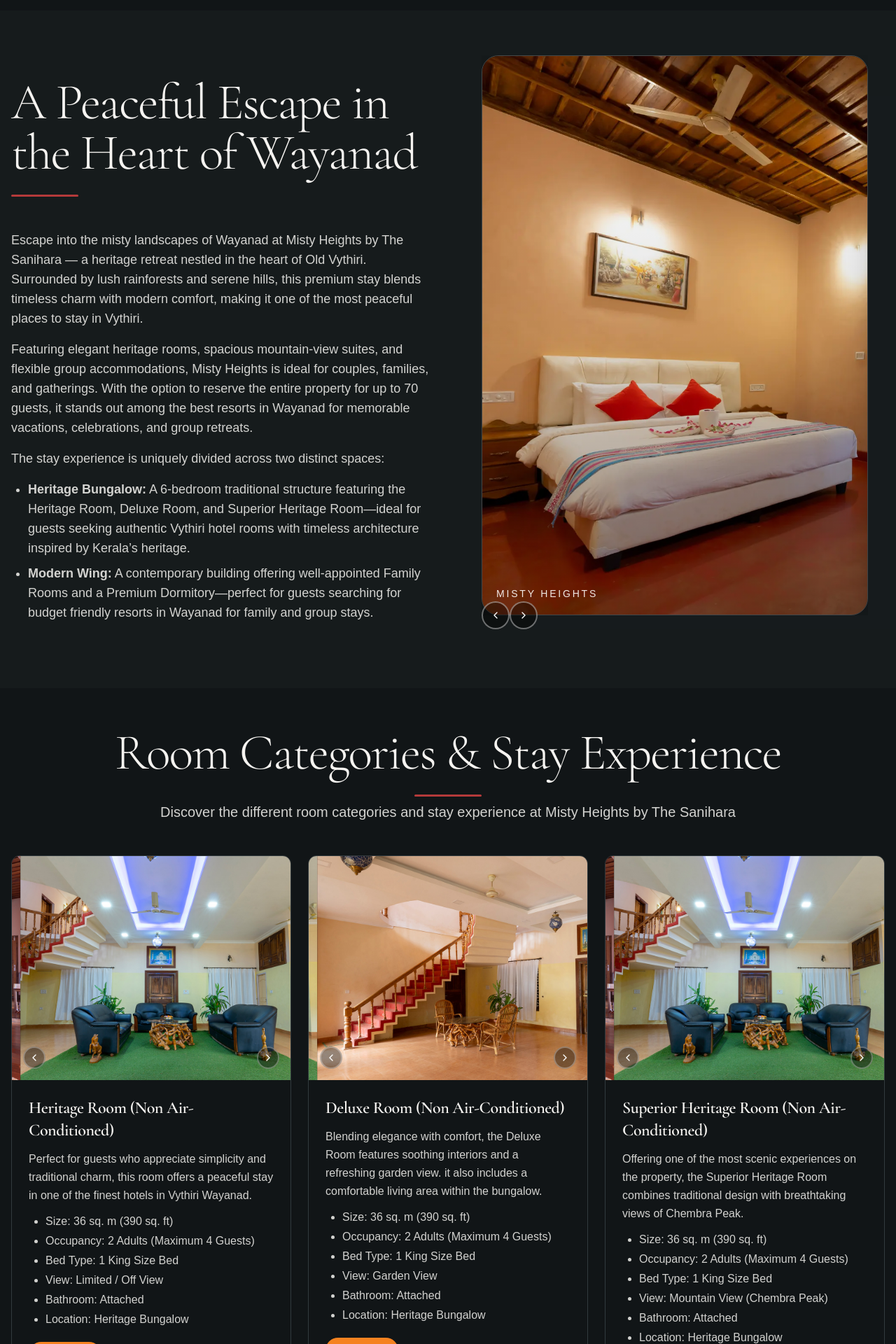
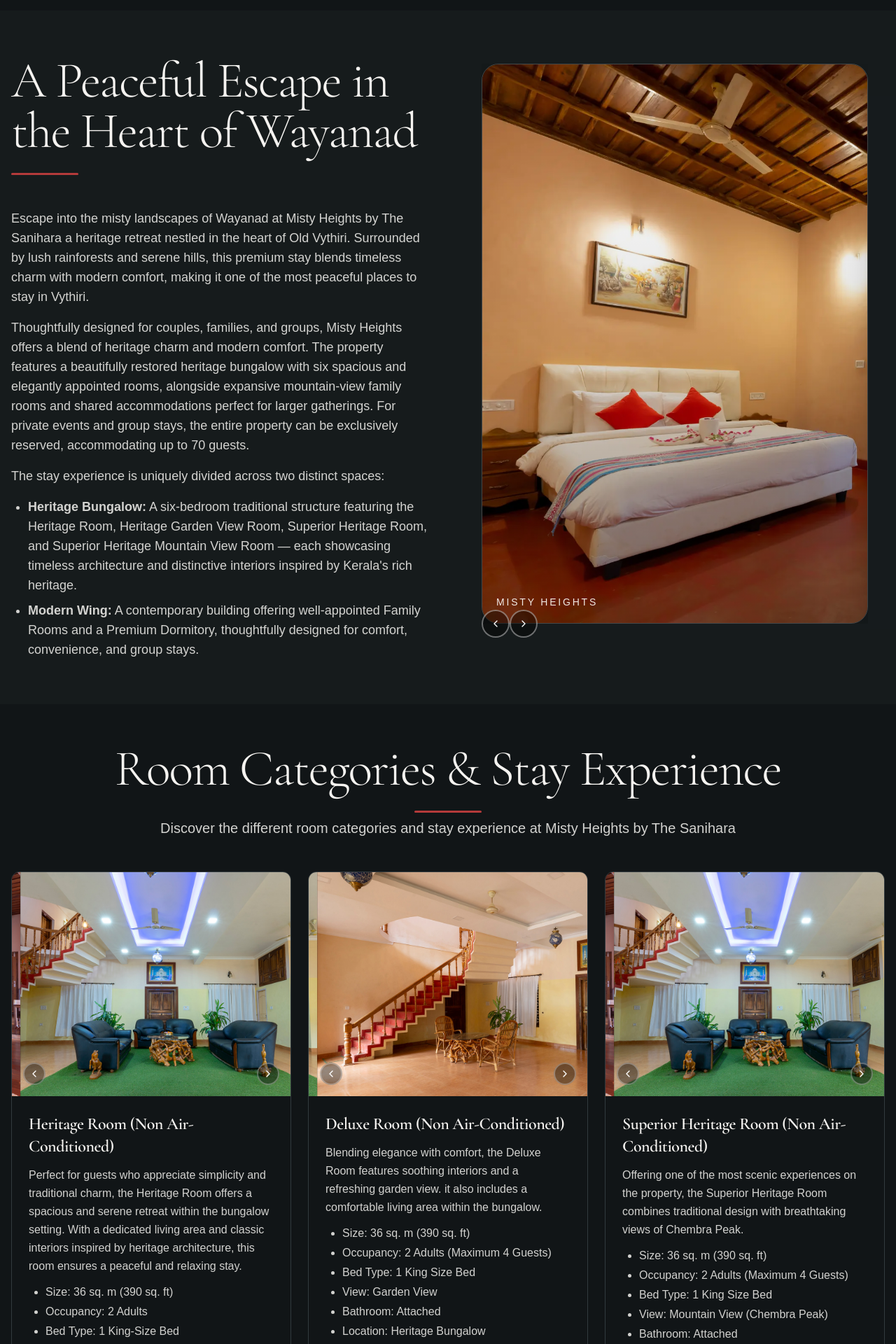
Before and after one commit to moguls-web/sanihara, a Next.js app: page /hotels/misty-heights-by-the-sanihara in a window 1280 px wide. Shown: the part 880-2800 px from the top of the page at 70% size. Built offline with nearby package versions, Linux system fonts and the light colour scheme.

Commit message:
sanihara 21.07.2026

```diff
--- a/app/hotels/misty-heights-by-the-sanihara/page.jsx
+++ b/app/hotels/misty-heights-by-the-sanihara/page.jsx
@@ -43,12 +43,12 @@
     {
         title: "Heritage Room (Non Air-Conditioned)",
         description:
-            "Perfect for guests who appreciate simplicity and traditional charm, this room offers a peaceful stay in one of the finest hotels in Vythiri Wayanad.",
+            "Perfect for guests who appreciate simplicity and traditional charm, the Heritage Room offers a spacious and serene retreat within the bungalow setting. With a dedicated living area and classic interiors inspired by heritage architecture, this room ensures a peaceful and relaxing stay.",
         details: [
             "Size: 36 sq. m (390 sq. ft)",
-            "Occupancy: 2 Adults (Maximum 4 Guests)",
-            "Bed Type: 1 King Size Bed",
-            "View: Limited / Off View",
+            "Occupancy: 2 Adults",
+            "Bed Type: 1 King-Size Bed",
+            "View: Off View",
             "Bathroom: Attached",
             "Location: Heritage Bungalow",
         ],
@@ -127,21 +127,21 @@
         title: "Swimming Pool",
         image: freeImages.pool,
         description:
-            "Surrounded by the dense tropical greenery of Misty Heights, the swimming pool offers a serene escape where nature and relaxation come together effortlessly. Recognized as a preferred Wayanad resort with pool, the space is framed by lush landscapes and peaceful surroundings, creating the perfect setting for a refreshing swim or a quiet moment of calm.",
+            "Set in the heart of dense tropical foliage, our elegantly designed swimming pool offers a serene escape. Surrounded by natural greenery, the pool area provides both privacy and tranquility, making it ideal for a refreshing dip or quiet relaxation. The stone-paved deck enhances the aesthetic while ensuring comfort and safety.",
     },
     {
         title: "Panoramic View Deck",
         image: freeImages.deck,
         description:
-            "Enjoy misty hill views at one of the most scenic hotels in Vythiri Kerala. Experience breathtaking views from our elevated open-air deck, crafted with traditional roofing and architectural elegance. Overlooking misty hills and swaying palm groves, this space is perfect for enjoying morning coffee, reading, or simply soaking in the calm of nature—especially during light rains or foggy evenings.",
+            "Experience breathtaking views from our elevated open-air deck, crafted with traditional roofing and architectural elegance. Overlooking misty hills and swaying palm groves, this space is perfect for enjoying a morning coffee, reading, or simply soaking in the calm of nature — especially during light rains or foggy evenings.",
     },
     {
         title: "Children's Play Area",
         image: freeImages.kids,
         description:
-            "Perfect for families looking for Wayanad resorts for family with kid-friendly amenities. Families traveling with children will appreciate our thoughtfully arranged play zone. Set amidst bamboo groves and shaded greenery, the area features safe and colorful play equipment that encourages outdoor fun and exploration.",
+            "Families traveling with children will appreciate our thoughtfully arranged play zone. Set amidst bamboo groves and shaded greenery, the area features safe and colorful play equipment that encourages outdoor fun and exploration.",
         bullets: [
-            "Slides, swings, and merry-go-round",
+            "Slides, swings, and a merry-go-round",
             "Safe, natural surroundings",
             "Ideal for family stays",
         ],
@@ -150,8 +150,11 @@
         title: "Bonfire Experience",
         image: freeImages.bonfire,
         description:
-            "A memorable highlight for guests staying at one of the coziest resorts in Vythiri. As evening descends, the bonfire area transforms into a warm and inviting space for guests to unwind. Gather around the glowing fire, share stories, and enjoy the serene ambiance of Wayanad’s cool nights. It’s an ideal setting for families, friends, or couples seeking a relaxed and memorable outdoor experience.",
-        bullets: ["Perfect for group gatherings", "Cozy atmosphere amidst nature"],
+            "As evening descends, the bonfire area transforms into a warm and inviting space where guests can unwind. Gather around the glowing fire, share stories, and enjoy the serene ambiance of Wayanad's cool nights. An ideal setting for families, friends, or couples seeking a relaxed and memorable outdoor experience.",
+        bullets: [
+            "Perfect for group gatherings",
+            "Cozy atmosphere amidst nature",
+        ],
     },
     {
         title: "Badminton Court",
@@ -255,18 +258,17 @@
                 <div className="absolute inset-0 bg-black/55" />
                 <div className="container relative z-10 mx-auto px-4 text-center">
                     <h1 className="text-4xl md:text-6xl font-serif font-bold leading-tight">
-                        Welcome to the Misty Heights by The Sanihara <br />
-                        <span className="text-2xl md:text-5xl font-serif font-semibold">One of the Best Resorts in Vythiri</span>
+                        Welcome to Misty Heights by The Sanihara <br />
+                        <span className="text-2xl md:text-5xl font-serif font-semibold">One of the Best Resorts in Vythiri, Wayanad, Kerala</span>
 
                     </h1>
                     <div className="h-[3px] w-24 bg-[#b43a3a] mx-auto mt-5 rounded-full" />
                 </div>
             </section>
 
-
             <section className="container mx-auto py-16 px-4 max-w-4xl text-center ">
                 <h2 className="text-3xl md:text-4xl font-serif font-semibold mb-6 capitalize italic">
-                    Relax and Enjoy your Holidays at one of the most peaceful resorts in Vythiri Wayanad
+                    Relax and Enjoy Your Holidays at One of the Most Peaceful Resorts in Vythiri, Wayanad
                 </h2>
                 <p className="text-base md:text-xl mt-2 text-foreground/85 leading-relaxed">
                     Experiences at Misty Heights
@@ -284,23 +286,12 @@
                                 <div className="h-[3px] w-24 bg-[#b43a3a]  mt-5 rounded-full" />
                             </div>
                             <div className="space-y-4 text-base md:text-lg text-foreground/85 leading-relaxed">
-                                <p>
-                                    Escape into the misty landscapes of Wayanad at Misty Heights by The Sanihara — a heritage retreat nestled in the heart of Old Vythiri. Surrounded by lush rainforests and serene hills, this premium stay blends timeless charm with modern comfort, making it one of the most peaceful places to stay in Vythiri.
-
-                                </p>
-                                <p>
-                                    Featuring elegant heritage rooms, spacious mountain-view suites, and flexible group accommodations, Misty Heights is ideal for couples, families, and gatherings. With the option to reserve the entire property for up to 70 guests, it stands out among the best resorts in Wayanad for memorable vacations, celebrations, and group retreats.
-
-                                </p>
+                                <p>Escape into the misty landscapes of Wayanad at Misty Heights by The Sanihara a heritage retreat nestled in the heart of Old Vythiri. Surrounded by lush rainforests and serene hills, this premium stay blends timeless charm with modern comfort, making it one of the most peaceful places to stay in Vythiri.</p>
+                                <p>Thoughtfully designed for couples, families, and groups, Misty Heights offers a blend of heritage charm and modern comfort. The property features a beautifully restored heritage bungalow with six spacious and elegantly appointed rooms, alongside expansive mountain-view family rooms and shared accommodations perfect for larger gatherings. For private events and group stays, the entire property can be exclusively reserved, accommodating up to 70 guests.</p>
                                 <p>The stay experience is uniquely divided across two distinct spaces:</p>
                                 <ul className="list-disc pl-6 space-y-2">
-                                    <li>
-                                        <strong>Heritage Bungalow:</strong> A 6-bedroom traditional structure featuring the Heritage Room, Deluxe Room, and Superior Heritage Room—ideal for guests seeking authentic Vythiri hotel rooms with timeless architecture inspired by Kerala’s heritage.
-
-                                    </li>
-                                    <li>
-                                        <strong>Modern Wing:</strong> A contemporary building offering well-appointed Family Rooms and a Premium Dormitory—perfect for guests searching for budget friendly resorts in Wayanad for family and group stays.
-                                    </li>
+                                    <li><strong>Heritage Bungalow:</strong> A six-bedroom traditional structure featuring the Heritage Room, Heritage Garden View Room, Superior Heritage Room, and Superior Heritage Mountain View Room — each showcasing timeless architecture and distinctive interiors inspired by Kerala's rich heritage.</li>
+                                    <li><strong>Modern Wing:</strong> A contemporary building offering well-appointed Family Rooms and a Premium Dormitory, thoughtfully designed for comfort, convenience, and group stays.</li>
                                 </ul>
                             </div>
                         </div>
@@ -415,9 +406,10 @@
                                     Elevated Garden Gazebo Experience
                                 </h2>
                                 <div className="space-y-4 text-base md:text-lg text-foreground/85 leading-relaxed">
-                                    <p> Tucked amidst the misty greenery of Misty Heights by The Sanihara lies a charming elevated gazebo. A quiet little escape where time seems to slow down. As you walk up the gentle staircase, the soothing views of landscaped gardens, vibrant blooms, and swaying palms begin to unfold around you, welcoming you into a space designed for pure serenity.</p>
-                                    <p>Crafted with the timeless beauty of traditional wooden architecture and the durability of modern construction, the gazebo carries a warm, rustic charm while offering complete comfort in every season. Mornings here begin with the aroma of fresh coffee and soft mountain air, afternoons invite moments of peaceful reflection, and evenings are best spent listening to the whisper of the breeze through the trees.</p>
-                                    <p>More than just a viewpoint, this elevated retreat is where nature, comfort, and calm come together to create some of the most memorable moments of your stay in Wayanad.</p>
+                                    <p>Set amidst the lush greenery of Wayanad, the elevated garden gazebo at Misty Heights by The Sanihara offers a serene retreat thoughtfully designed for relaxation and scenic enjoyment. While the structure showcases the timeless charm of traditional wooden architecture, it is, in fact, constructed using durable concrete — expertly finished to replicate the warmth and elegance of wood.</p>
+                                    <p>Accessed via a gently rising staircase, the gazebo features a spacious covered deck supported by solid pillars and detailed railings, all crafted to reflect classic wooden aesthetics. This thoughtful design ensures both visual appeal and long-lasting strength, making it ideal for all weather conditions.</p>
+                                    <p>From this elevated vantage point, guests can take in sweeping views of the landscaped gardens, vibrant blooms, and swaying palms that define the tranquil surroundings. Whether enjoying a quiet morning coffee, a leisurely afternoon, or a peaceful evening breeze, the gazebo provides a private and refreshing escape.</p>
+                                    <p>At Misty Heights, every element is curated to harmonize comfort with nature, and this gazebo beautifully embodies that balance — offering the charm of wood with the reliability of modern construction.</p>
                                 </div>
                             </div>
                         </div>
@@ -441,7 +433,7 @@
                         </h2>
                         <div className="h-[3px] w-24 bg-[#b43a3a] mx-auto mt-5 rounded-full" />
                         <p className="text-base md:text-xl mt-2 text-foreground/85 leading-relaxed">
-                            Lorem ipsum dolor sit amet consectetur adipisicing elit. Beatae totam delectus quas iusto repellat? Veritatis, libero.
+                            Discover the experiences and facilities that make Misty Heights one of the most sought-after retreats in Vythiri, Wayanad.
                         </p>
                     </div>
                     <div className="grid grid-cols-1 md:grid-cols-2 xl:grid-cols-3 gap-7">
```
